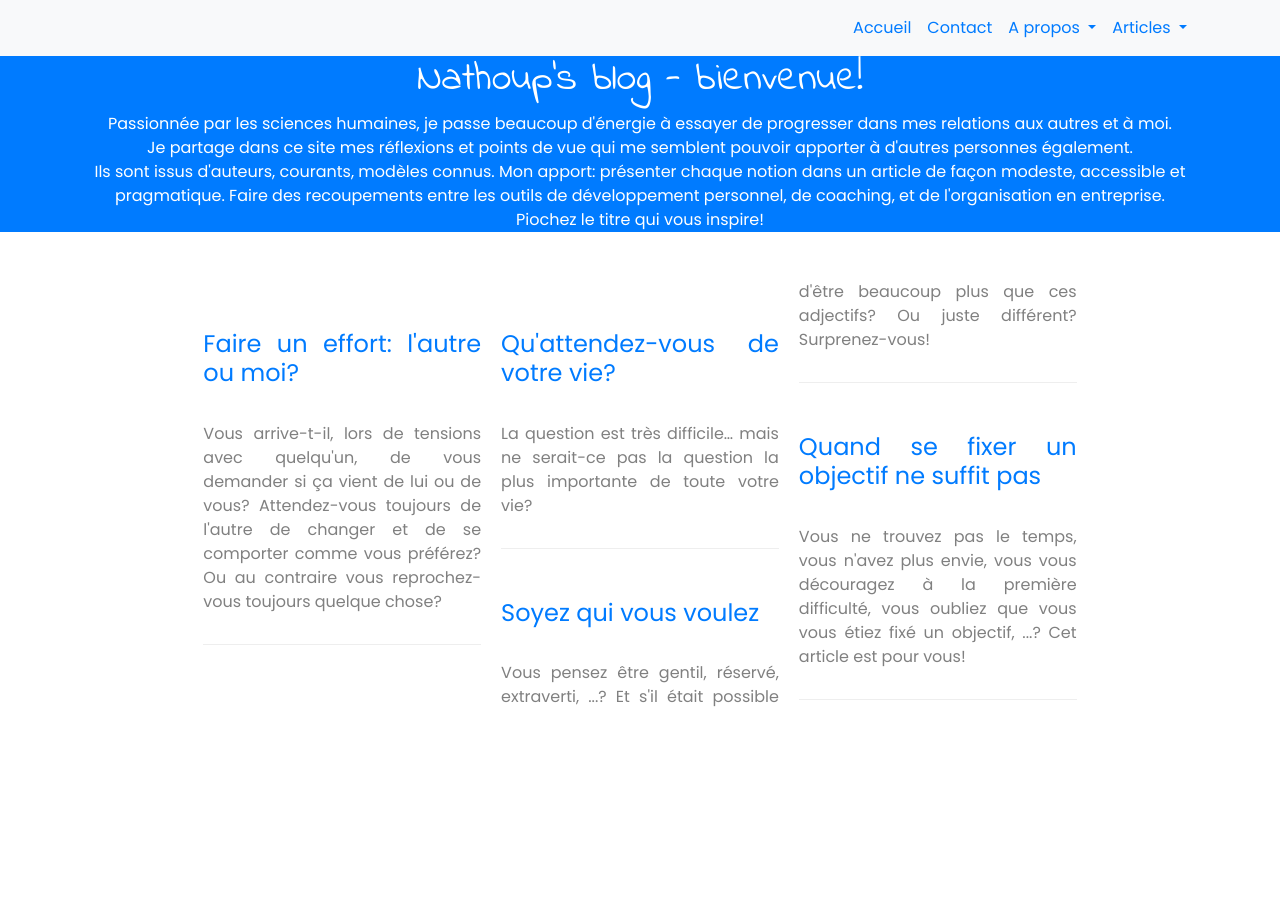
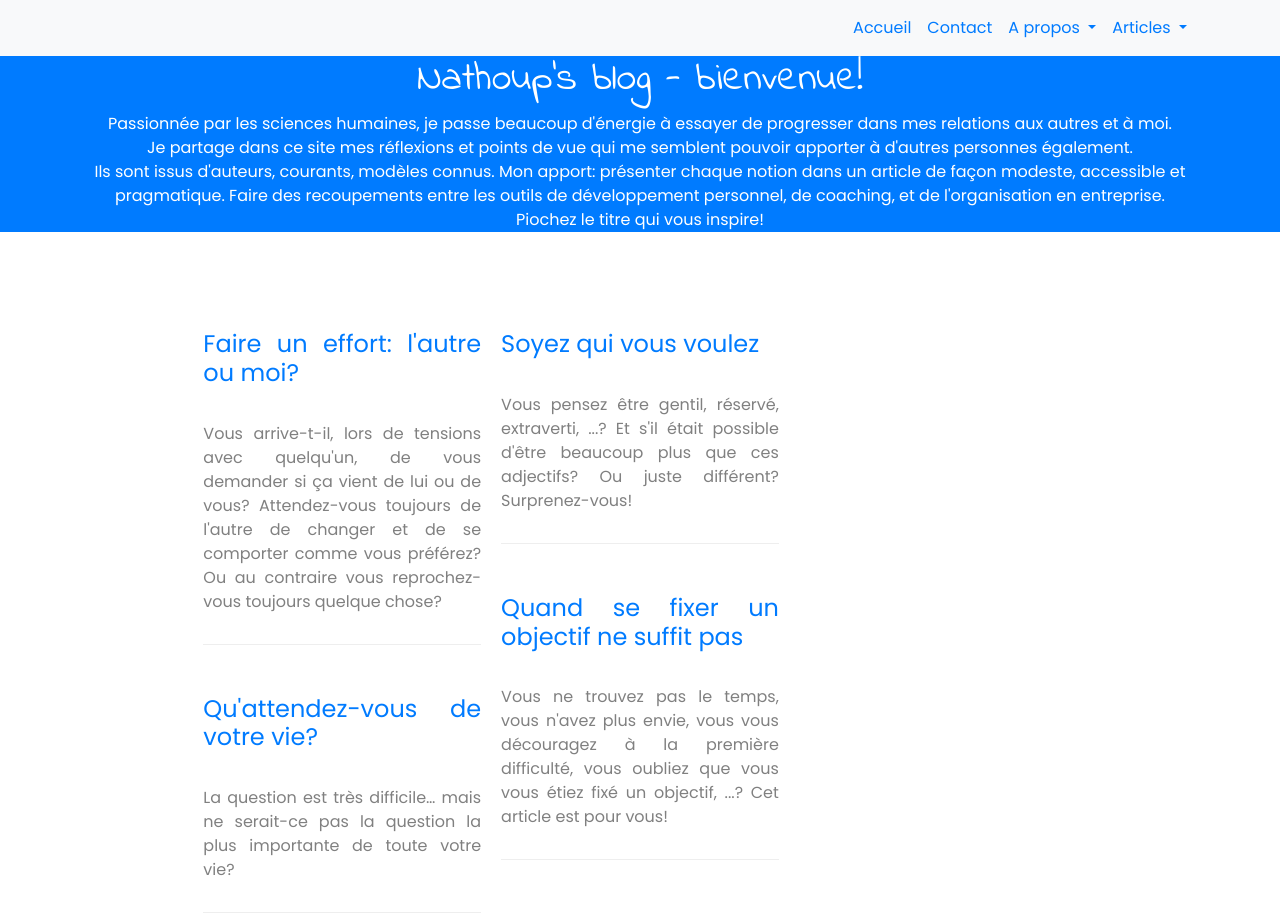
Before and after one commit to OrgaEvolutions/Nathoup.github.io, a Jekyll site: the page built from index.html, in a window 1280 px wide. Built offline with Jekyll 4.4.1, drawn with Linux system fonts in a browser that asks for light colours; nearby versions of some CDN libraries; some web fonts are replaced.

Commit message:
Update index.html

```diff
--- a/index.html
+++ b/index.html
@@ -12,7 +12,7 @@ Faire des recoupements entre les outils de développement personnel, de coaching
 	<div class="card-columns">
 		{% for article in site.pages %}{% if article.layout=="article" %}
 		<!--class="col-md-4" -->
-			<div style="border-bottom: 1px solid #eee;padding-bottom: 30px;padding-top: 30px;">
+			<div style="border-bottom: 1px solid #eee;padding-bottom: 30px;padding-top: 30px;display: inline-block;">
 
 				<a href="{{ article.url }}">
 					<h4 style="margin-top: 20px;margin-bottom: 10px;">
```
